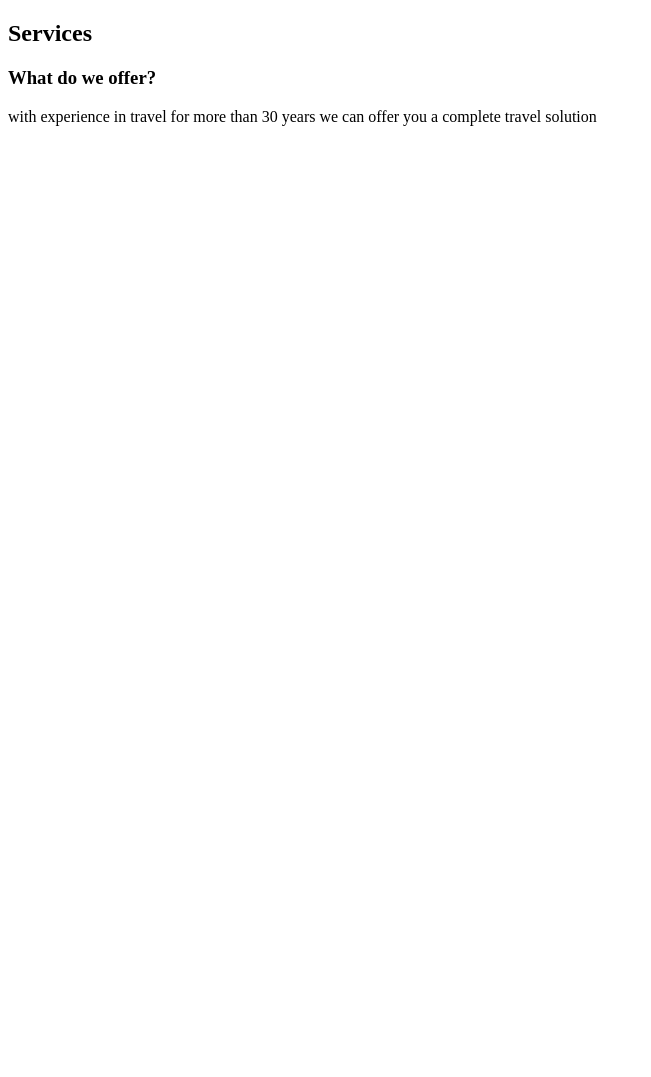
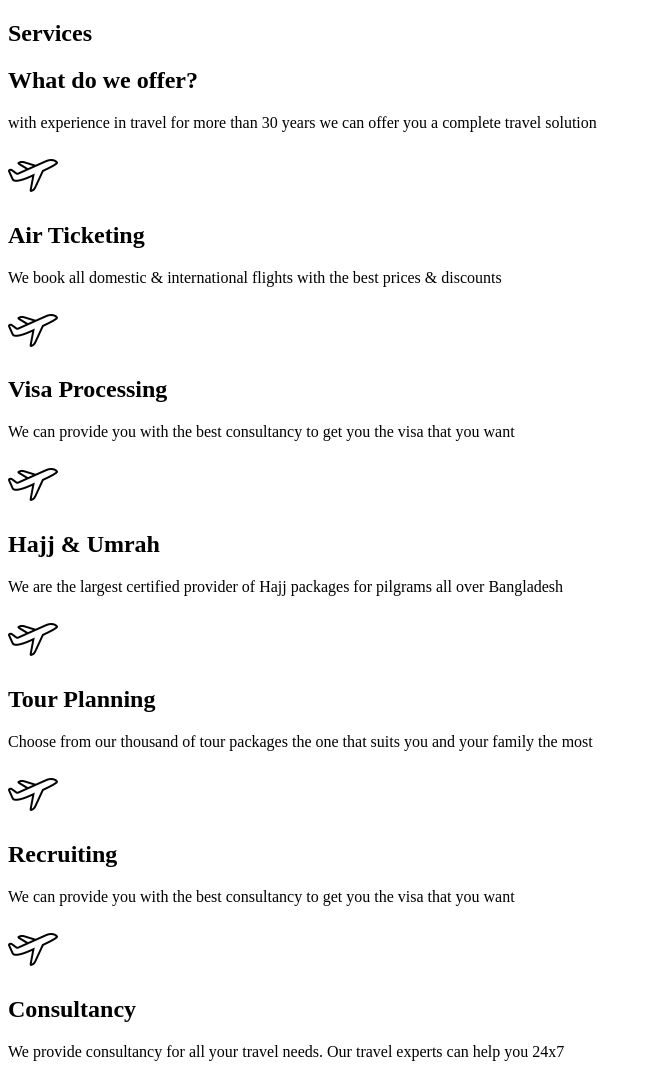
Before and after one commit to avalosagustina/image-based-web-project, a plain HTML site: page index.html in a window 1280 px wide. Shown: the whole page, without its empty margins (0-651 px from the left). Before the commit the page ends 800 px from the top, so only its background shows below. Drawn offline with Linux system fonts and the light colour scheme.

Commit message:
completando los div

```diff
--- a/index.html
+++ b/index.html
@@ -10,21 +10,45 @@
     <header></header>
     <main>
         <section>
+            <h1>
+                Services
+            </h1>
             <h2>
-                Services
+                What do we offer?
             </h2>
-            <h3>
-                What do we offer?
-            </h3>
             <p>
                 with experience in travel for more than 30 years we can offer you a complete travel solution
             </p>
-            <div></div>
-            <div></div>
-            <div></div>
-            <div></div>
-            <div></div>
-            <div></div>
+            <div>
+                <img src="icon/img1.png">
+                <h2>Air Ticketing</h2>
+                <p>We book all domestic & international flights with the best prices & discounts</p>
+            </div>
+            <div>
+                <img src="icon/img1.png">
+                <h2>Visa Processing</h2>
+                <p>We can provide you with the best consultancy to get you the visa that you want</p>
+            </div>
+            <div>
+                <img src="icon/img1.png">
+                <h2>Hajj & Umrah</h2>
+                <p>We are the largest certified provider of Hajj packages for pilgrams all over Bangladesh</p>
+            </div>
+            <div>
+                <img src="icon/img1.png">
+                <h2>Tour Planning</h2>
+                <p>Choose from our thousand of tour packages the one that suits you and your family the most</p>
+            </div>
+            <div>
+                <img src="icon/img1.png">
+                <h2>Recruiting</h2>
+                <p>We can provide you with the best consultancy to get you the visa that you want</p>
+            </div>
+            <div>
+                <img src="icon/img1.png">
+                <h2>Consultancy</h2>
+                <p>We provide consultancy for all your travel needs. Our travel experts can help you 24x7</p>
+            </div>
         </section>
     </main>
     <footer></footer>
```
Also changed, not shown: icon/img1.png (added).
